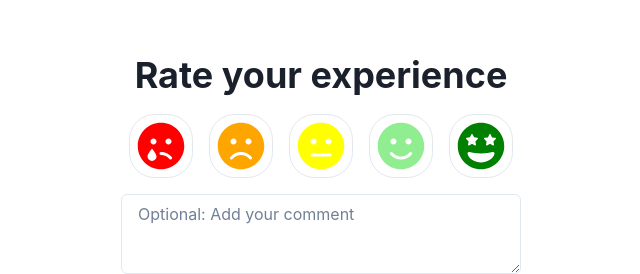
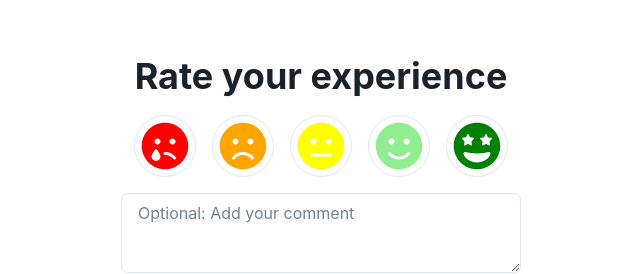
Before and after one commit to MohsenUSA/rating, a React (Create React App) app: page / in a window 1280 px wide. Shown: the part 208-482 px from the top of the page, without its empty margins (319-959 px from the left). Built offline with nearby package versions, Linux system fonts and the light colour scheme.

Commit message:
Update Emojis.js

```diff
--- a/src/Emojis.js
+++ b/src/Emojis.js
@@ -21,8 +21,8 @@ const Emojis = ({ selected, onSelect }) => {
         mb={{ base: 4, md: 0 }}
         mr={{ base: 0, md: 4 }}
         variant={selected === 1 ? 'solid' : 'outline'}
-        borderRadius="40%"
-        p="7px" // Adjust padding here
+        borderRadius="50%"
+        p="6px" // Adjust padding here
       />
       <IconButton
         icon={<FaFrown style={{ fontSize: '3rem', color: 'orange' }} />}
@@ -33,8 +33,8 @@ const Emojis = ({ selected, onSelect }) => {
         mb={{ base: 4, md: 0 }}
         mr={{ base: 0, md: 4 }}
         variant={selected === 2 ? 'solid' : 'outline'}
-        borderRadius="40%"
-        p="7px" // Adjust padding here
+        borderRadius="50%"
+        p="6px" // Adjust padding here
       />
       <IconButton
         icon={<FaMeh style={{ fontSize: '3rem', color: 'yellow' }} />}
@@ -45,8 +45,8 @@ const Emojis = ({ selected, onSelect }) => {
         mb={{ base: 4, md: 0 }}
         mr={{ base: 0, md: 4 }}
         variant={selected === 3 ? 'solid' : 'outline'}
-        borderRadius="40%"
-        p="7px" // Adjust padding here
+        borderRadius="50%"
+        p="6px" // Adjust padding here
       />
       <IconButton
         icon={<FaSmile style={{ fontSize: '3rem', color: 'lightgreen' }} />}
@@ -57,8 +57,8 @@ const Emojis = ({ selected, onSelect }) => {
         mb={{ base: 4, md: 0 }}
         mr={{ base: 0, md: 4 }}
         variant={selected === 4 ? 'solid' : 'outline'}
-        borderRadius="40%"
-        p="7px" // Adjust padding here
+        borderRadius="50%"
+        p="6px" // Adjust padding here
       />
       <IconButton
         icon={<FaGrinStars style={{ fontSize: '3rem', color: 'green' }} />}
@@ -67,8 +67,8 @@ const Emojis = ({ selected, onSelect }) => {
         colorScheme="gray"
         size="xlg"
         variant={selected === 5 ? 'solid' : 'outline'}
-        borderRadius="40%"
-        p="7px" // Adjust padding here
+        borderRadius="50%"
+        p="6px" // Adjust padding here
       />
     </Box>
   );
```
